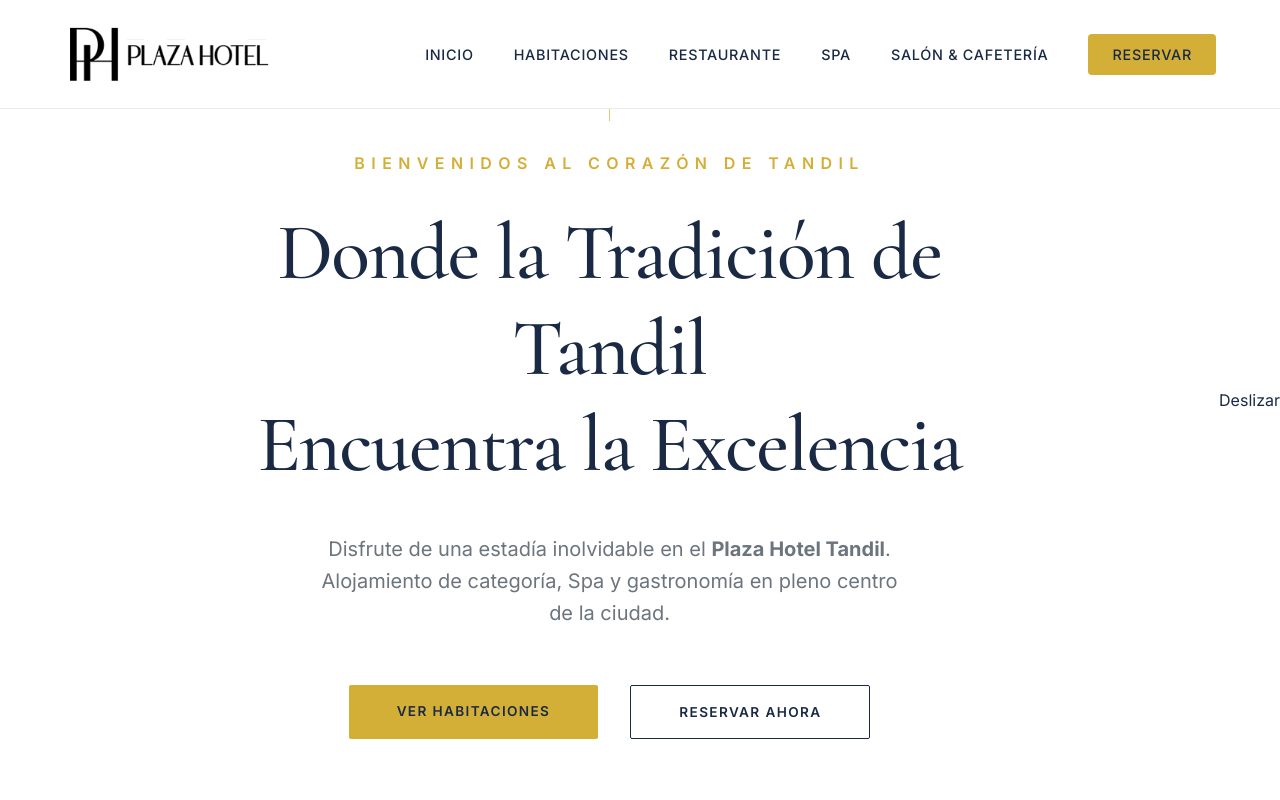
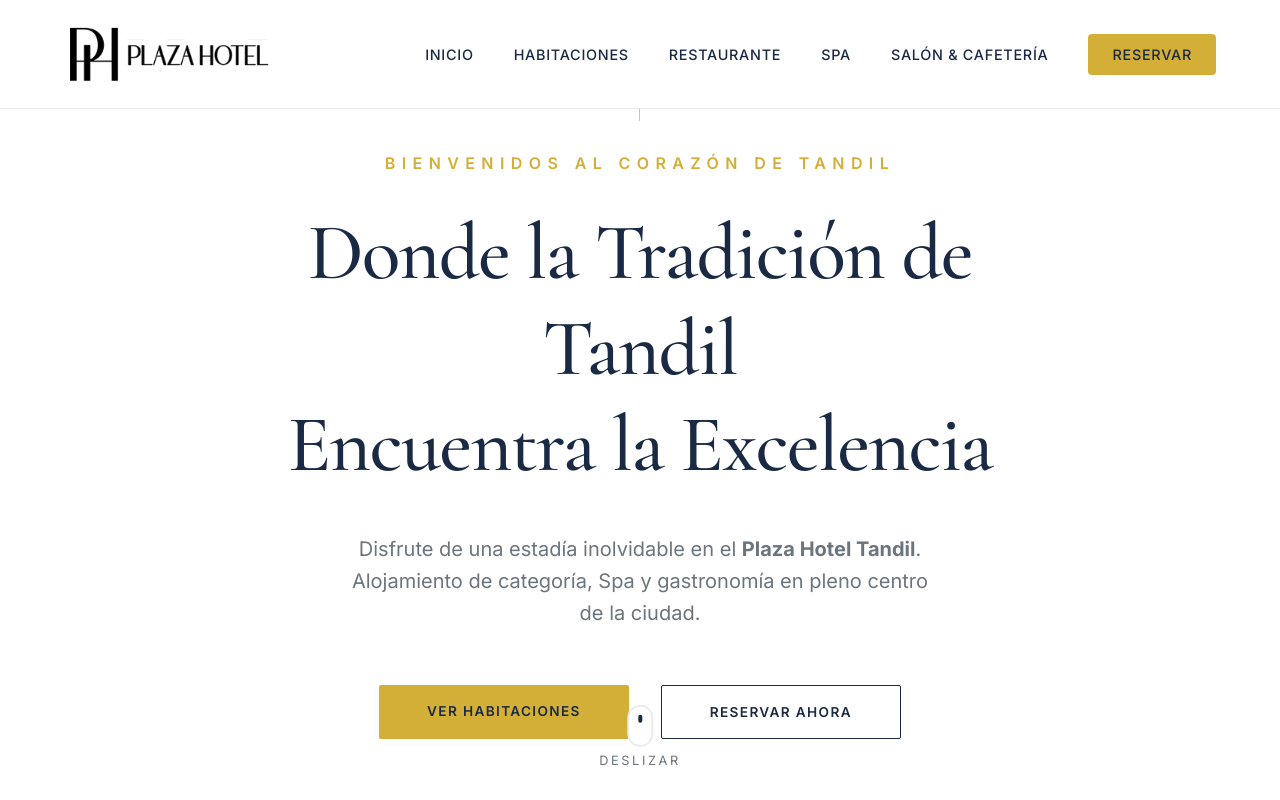
Before and after one commit to gusgarozzo/plazahoteltandil, a Next.js app: page / in a window 1280 px wide. Shown: the top 800 px of the page. Built offline with nearby package versions, Linux system fonts and the light colour scheme.

Commit message:
fix: scroll

```diff
--- a/src/components/Hero.module.css
+++ b/src/components/Hero.module.css
@@ -140,7 +140,38 @@
   transform: translateY(-2px);
 }
 
-/* ... existing scroll indicator ... */
+.scrollIndicator {
+  position: absolute;
+  bottom: 2rem;
+  left: 50%;
+  transform: translateX(-50%);
+  display: flex;
+  flex-direction: column;
+  align-items: center;
+  gap: 1rem;
+  z-index: 10;
+}
+.scrollIndicator span {
+  font-size: 0.8rem;
+  text-transform: uppercase;
+  letter-spacing: 0.2em;
+  color: var(--text-muted);
+}
+.mouse {
+  width: 26px;
+  height: 42px;
+  border: 2px solid var(--border); /* Using a lighter border */
+  border-radius: 20px;
+  display: flex;
+  justify-content: center;
+}
+.wheel {
+  width: 4px;
+  height: 8px;
+  background: var(--primary);
+  border-radius: 4px;
+  margin-top: 8px;
+}
 
 @media (max-width: 992px) {
   .hero h1 {
```
